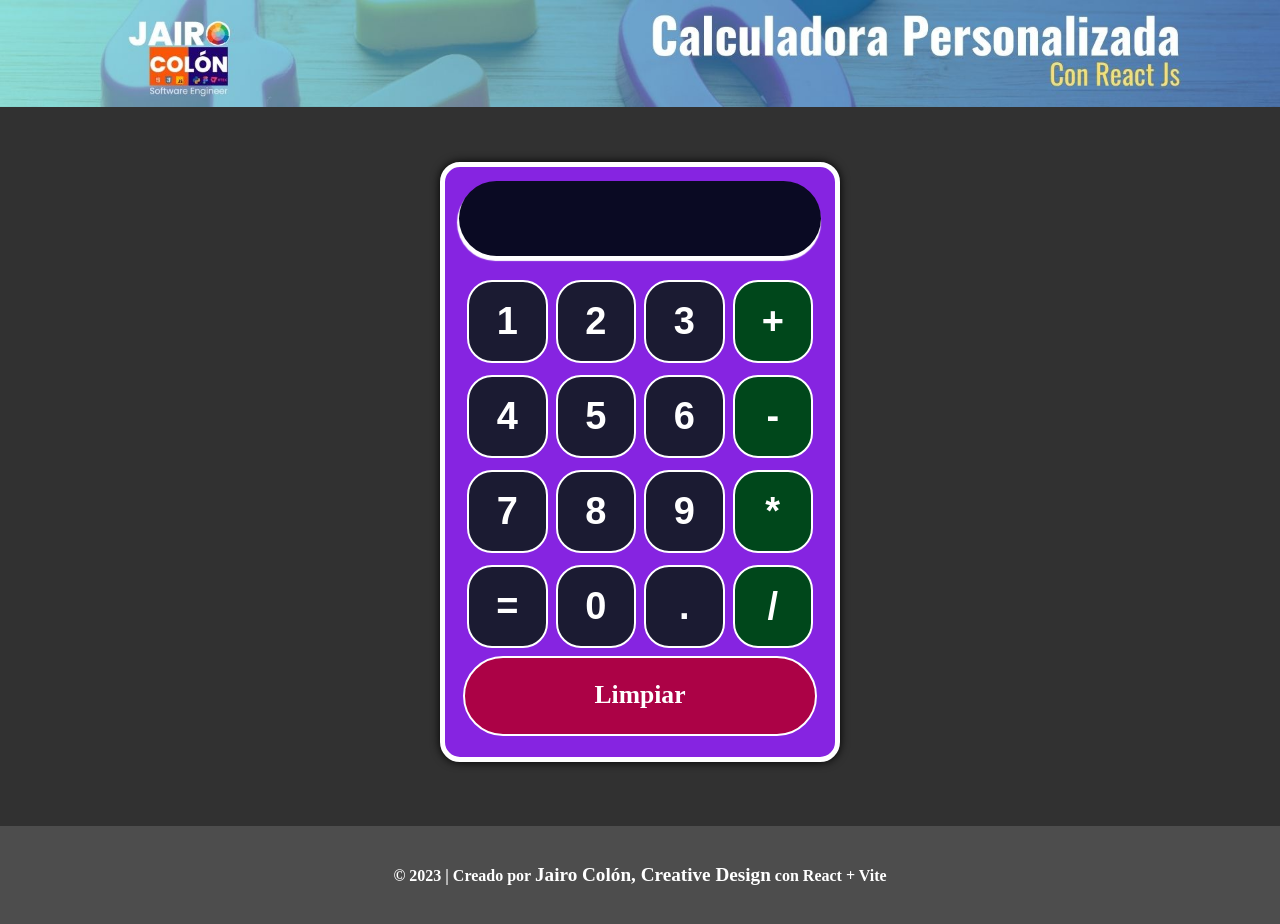
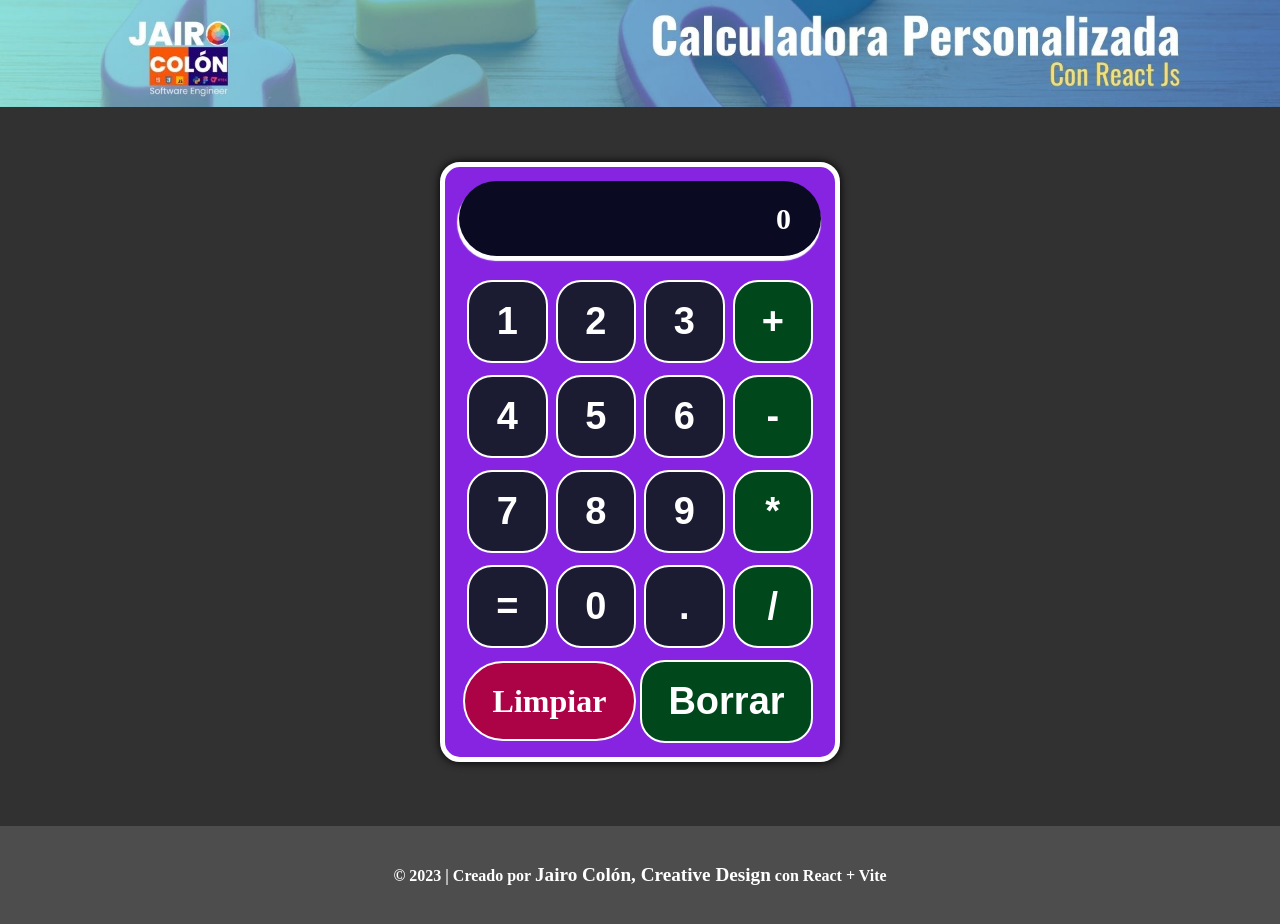
Before and after one commit to jairocolondev/proyecto-calculadora, a React (Vite) app: page / in a window 1280 px wide. Built offline with nearby package versions, Linux system fonts and the light colour scheme; a web font is replaced by a local one.

Commit message:
Agregando la funcionalidad y manejo de errores

```diff
--- a/src/App.jsx
+++ b/src/App.jsx
@@ -8,12 +8,19 @@ import "./index.css";
 import CustomAlert from "./components/CustomAlert";
 
 function App() {
-  const [input, setInput] = useState("");
+  const [input, setInput] = useState("0");
   const [alertVisible, setAlertVisible] = useState(false);
   const [alertMessage, setAlertMessage] = useState("");
 
   const addInput = (value) => {
-    setInput(input + value);
+    if (value === "." && input.includes(".")) {
+      return;
+    }
+    if (input === "0" && value !== ".") {
+      setInput(value);
+    } else {
+      setInput(input + value);
+    }
   };
 
   const customAlert = (mensaje) => {
@@ -23,10 +30,11 @@ function App() {
 
   const calcularResultado = () => {
     try {
-      if (input) {
-        setInput(evaluate(input).toString());
+      if (!input || input === "0") {
+        customAlert("Por favor ingrese valores para realizar los cálculos...");
       } else {
-        customAlert("Por favor ingrese valores para realizar los cálculos...");
+        const resultado = evaluate(input).toString();
+        setInput(resultado);
       }
     } catch (error) {
       customAlert("Error en la expresión matemática...");
@@ -35,6 +43,14 @@ function App() {
 
   const closeAlert = () => {
     setAlertVisible(false);
+  };
+
+  const eliminarUltimoCaracter = () => {
+    if (input.length === 1) {
+      setInput("0");
+    } else if (input.length > 1) {
+      setInput(input.slice(0, -1));
+    }
   };
 
   return (
@@ -75,9 +91,10 @@ function App() {
             />
           </div>
           <div className="fila">
-            <BotonLimpiar manejarLimpiar={() => setInput("")}>
+            <BotonLimpiar manejarLimpiar={() => setInput("0")}>
               Limpiar
             </BotonLimpiar>
+            <Boton manejarClic={eliminarUltimoCaracter}>Borrar</Boton>
           </div>
         </div>
       </div>
--- a/src/styles/BotonLimpiar.css
+++ b/src/styles/BotonLimpiar.css
@@ -1,6 +1,6 @@
 .botonLimpiar {
   height: 80px;
-  font-size: 1.6em;
+  font-size: 2em;
   display: flex;
   flex: 1;
   background: #ac0246;
```
